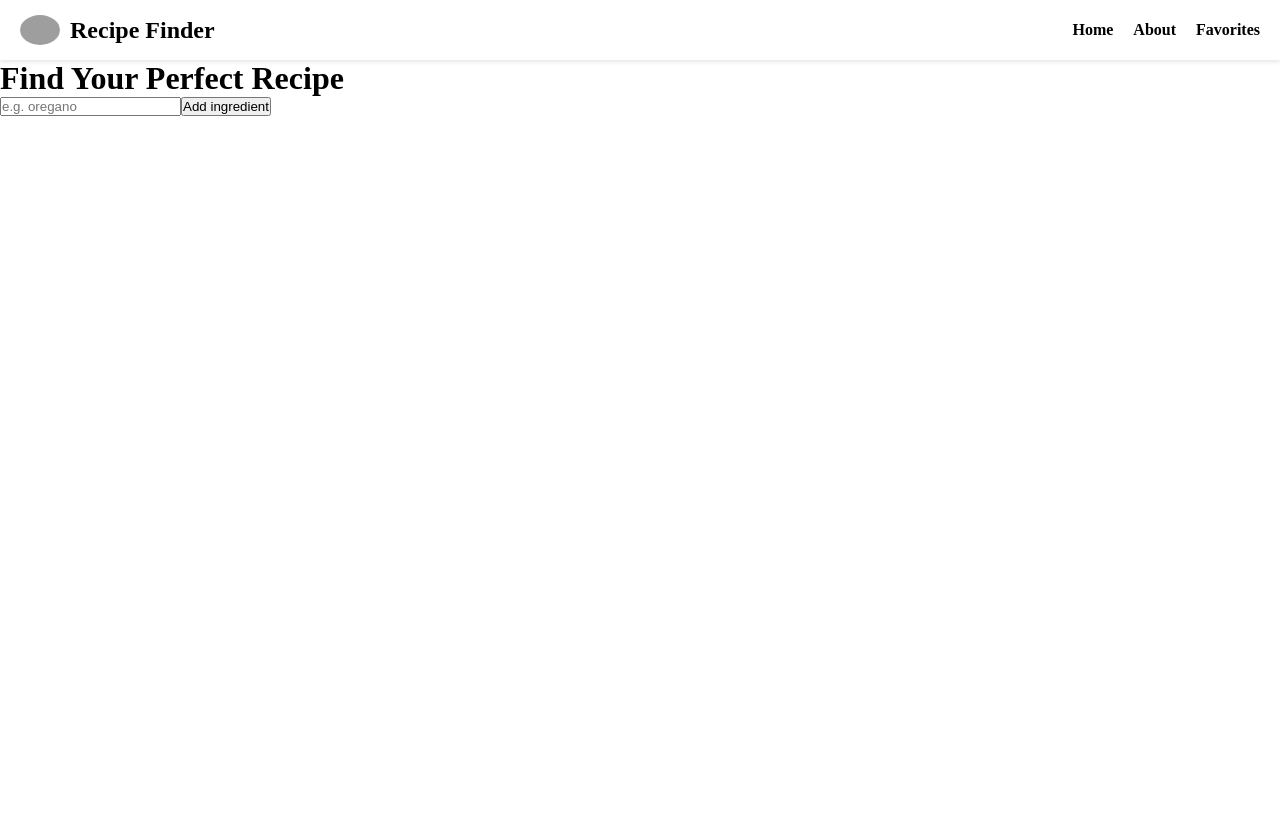
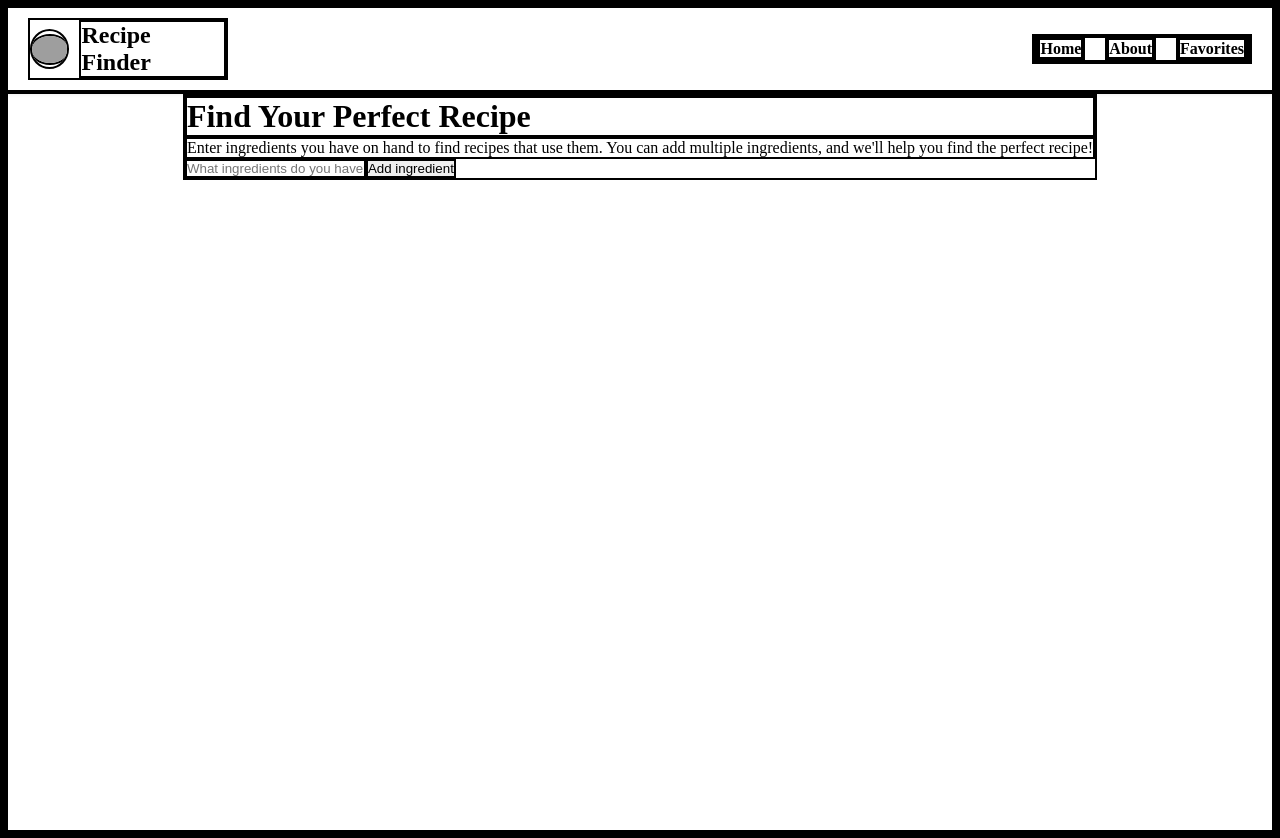
Before and after one commit to Redfox1759/recipe-finder, a React (Vite) app: page / in a window 1280 px wide. Before the commit the page ends 800 px from the top, so only its background shows below. Built offline with nearby package versions, Linux system fonts and the light colour scheme; grey boxes are pictures that could not be loaded; the HTML template or start-up script is replaced by a standard one.

Commit message:
UI update: Changed some features

```diff
--- a/src/index.css
+++ b/src/index.css
@@ -3,6 +3,7 @@
   padding: 0;
   box-sizing: border-box;
   color: black;
+  border: 2px solid black;
 }
 
 .navbar{
@@ -52,3 +53,42 @@
 .nav-link:active {
   color: #61dafb;
 }
+
+main{
+  justify-items: center;
+  width: 100%;
+  height: calc(100vh - 60px);
+}
+
+.get-recipe-container {
+    display: flex;
+    justify-content: space-between;
+    align-items: center;
+    border-radius: 8px;
+    background: #F0EFEB;
+    padding: 10px 28px;
+}
+
+.get-recipe-container h3 {
+    font-size: 1.125rem;
+    font-weight: 500;
+    line-height: 24px;
+}
+
+.get-recipe-container p {
+    color: #6B7280;
+    font-size: 0.875rem;
+    line-height: 20px;
+}
+
+.get-recipe-container button {
+    border: none;
+    border-radius: 6px;
+    background: #D17557;
+    box-shadow: 0px 1px 2px 0px rgba(0, 0, 0, 0.05);
+    color: #FAFAF8;
+    padding: 9px 17px;
+    font-family: Inter, sans-serif;
+    font-size: 0.875rem;
+    cursor: pointer;
+}
--- a/src/pages/Home.jsx
+++ b/src/pages/Home.jsx
@@ -18,9 +18,13 @@ const Home =()=> {
         <main>
             <form action={addIngredient} className="add-ingredient-form">
                 <h1>Find Your Perfect Recipe</h1>
+                <p>
+                    Enter ingredients you have on hand to find recipes that use them.
+                    You can add multiple ingredients, and we'll help you find the perfect recipe!
+                </p>
                 <input
                     type="text"
-                    placeholder="e.g. oregano"
+                    placeholder="What ingredients do you have?"
                     aria-label="Add ingredient"
                     name="ingredient"
                 />
```
